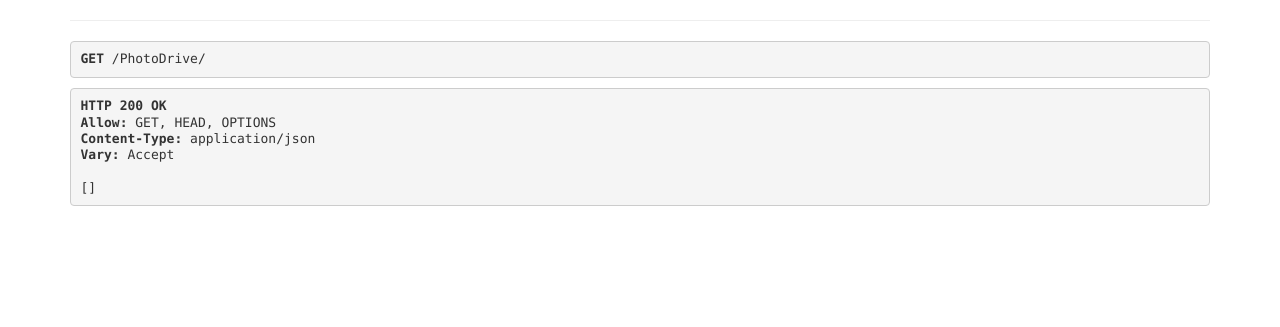
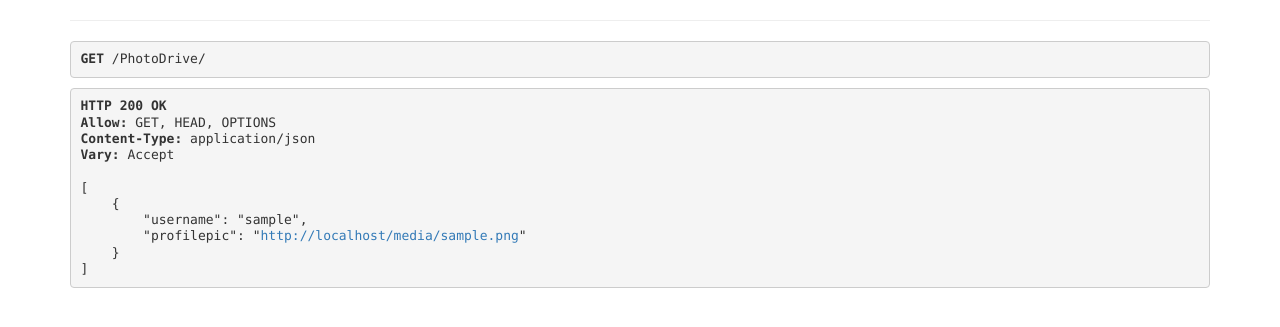
Before and after one commit to swastik1997/swastik-submit, a Django app: page /PhotoDrive/ in a window 1280 px wide. Shown: the part 240-567 px from the top of the page. Run offline with Django 3.2, Linux system fonts and the light colour scheme; tables that the repository leaves empty hold one stand-in row (values such as "Sample post"); some libraries are stand-ins or nearby versions.

Commit message:
Final commit 3

```diff
--- a/gallery/gallery/PhotoDrive/serializers.py
+++ b/gallery/gallery/PhotoDrive/serializers.py
@@ -4,7 +4,7 @@ from .models import User,Album,Photo
 class UserListSerializer(serializers.ModelSerializer):
 	class Meta:
 		model=User
-		fields=('username','first','last','profilepic')
+		fields=('username','profilepic')
 
 class UserDetailSerializer(serializers.ModelSerializer):
 
--- a/gallery/gallery/PhotoDrive/templates/login.html
+++ b/gallery/gallery/PhotoDrive/templates/login.html
@@ -4,9 +4,9 @@
 	<title></title>
 </head>
 <body>
-	<form action="PhotoDrive/login/" method="POST">
+	<form action="PhotoDrive/login/" method="POST"> {% csrf_token %}
 		Login:<input type="text" name="username"><br>
 		Password:<input type="password" name="password"><br>
-		<input type="submit" name="Login">
+		<input type="submit" name="submit">
 	</form>
 </body></html>
--- a/gallery/gallery/PhotoDrive/views.py
+++ b/gallery/gallery/PhotoDrive/views.py
@@ -1,5 +1,5 @@
 from django.shortcuts import render,get_object_or_404
-from django.http import HttpResponse,HttpResponseRedirect,HttpRequest
+from django.http import HttpResponse,HttpResponseRedirect
 from .models import User,Album,Photo
 from django.template import loader
 from django.contrib.auth.forms import UserCreationForm
@@ -43,45 +43,34 @@ from .serializers import (
 	SetVisiblityAlbumSerializer,
 	SetVisiblityPhotoSerializer,
 	)
-import json
 #from .permissions import IsOwnerOrReadOnly
-
-session={'username' : ''}
 
 def home(request):
 	return render(request,'login.html')
 
 def logout(request):
-	if request.method == 'POST':
-		print(session['username'])
-		session['username']=''
-		return HttpResponse(status=200)
+	if request.method == 'GET':
+		del request.session['username']
+		return HttpResponseRedirect('../../')
 	else:
-		return HttpResponse(status=404)
+		return Http404.HttpResponseNotFound('<h1>Page not found</h1>')
 
 def login(request):
-
 	if request.method == 'POST':
-		user= json.loads(request.body)
-		username=user[0]['username']
+		username=request.POST.get('username')
 		psw=User.objects.get(username=username).password
-		if psw==user[0]['password']:
-			print(request)
-			session['username']=username
-			print(request.session.keys())
-			return HttpResponse(status=200)
+		if psw==request.POST.get('password'):
+			request.session['username']=username
+			return HttpResponseRedirect('../')
 		else:
-			return HttpResponse(status=401)
+			return HttpResponseRedirect('../../')
 	else:
-		return HttpResponse(status=404)
+		return Http404.HttpResponseNotFound('<h1>Page not found</h1>')
 
 class UserList(ListAPIView):
 
 	queryset=User.objects.all()
 	serializer_class=UserListSerializer
-	def get_queryset(self):
-		username = session['username']
-		return User.objects.filter(username=username)
 
 class UserDetail(RetrieveAPIView):
 
@@ -89,7 +78,7 @@ class UserDetail(RetrieveAPIView):
 	serializer_class=UserDetailSerializer
 	lookup_field='username'
 	def get_queryset(self):
-		username = session['username']
+		username = self.kwargs['username']
 		return User.objects.filter(username=username)
 
 class UserDelete(DestroyAPIView):
@@ -102,110 +91,112 @@ class UserUpdate(UpdateAPIView):
 
 	queryset=User.objects.all()
 	serializer_class=UserUpdateSerializer
+	permission_classes=[IsAuthenticatedOrReadOnly]
 	lookup_field='username'
 
 class UserCreate(CreateAPIView):
 
 	queryset=User.objects.all()
 	serializer_class=UserCreateSerializer
+	permission_classes=[IsAuthenticated,IsAdminUser]
 
 def likealbum(request,username,album_id):
 
 	album=Album.objects.get(album_id=album_id)
-	liked=album.liked.filter(username=session['username'])
+	liked=album.liked.filter(username=request.session['username'])
 	if liked == None:
-		album.liked.add(User.objects.get(username=session['username']))
+		album.liked.add(User.objects.get(username=request.session['username']))
 	return HttpResponseRedirect('../')
 
 
 def likephoto(request,photo_id,username,album_id):
 
 	photo=Photo.objects.get(photo_id=photo_id)
-	liked=photo.liked.filter(username=session['username'])
+	liked=photo.liked.filter(username=request.session['username'])
 	if liked == None:
-		photo.liked.add(User.objects.get(username=session['username']))
+		photo.liked.add(User.objects.get(username=request.session['username']))
 	return HttpResponseRedirect('../')
 
 def CanSetVisibleToAlbum(request,username,album_id):
 
-	if username==session['username']:
+	if username==request.session['username']:
 		return SetVisibleToAlbum.as_view()(request,username=username,album_id=album_id)
 	else:
 		return HttpResponseRedirect('../')
 
 def CanSetVisibleToPhoto(request,username,album_id,photo_id):
 
-	if username==session['username']:
+	if username==request.session['username']:
 		return SetVisibleToPhoto.as_view()(request,username=username,album_id=album_id,photo_id=photo_id)
 	else:
 		return HttpResponseRedirect('../')
 
 def CanSetVisiblityAlbum(request,username,album_id):
 
-	if username==session['username']:
+	if username==request.session['username']:
 		return SetVisiblityAlbum.as_view()(request,username=username,album_id=album_id)
 	else:
 		return HttpResponseRedirect('../')
 
 def CanSetVisiblityPhoto(request,username,album_id,photo_id):
 
-	if username==session['username']:
+	if username==request.session['username']:
 		return SetVisiblityPhoto.as_view()(request,username=username,album_id=album_id,photo_id=photo_id)
 	else:
 		return HttpResponseRedirect('../')
 
 def CanAlbumCreate(request,username):
 
-	if username==session['username']:
+	if username==request.session['username']:
 		return AlbumCreate.as_view()(request,username=username)
 	else:
 		return HttpResponseRedirect('../')
 
 def CanAlbumUpdate(request,username,album_id):
 
-	if username==session['username']:
+	if username==request.session['username']:
 		return AlbumUpdate.as_view()(request,username=username,album_id=album_id)
 	else:
 		return HttpResponseRedirect('../')
 
 def CanAlbumDelete(request,username,album_id):
 
-	if username==session['username']:
+	if username==request.session['username']:
 		return AlbumDelete.as_view()(request,username=username,album_id=album_id)
 	else:
 		return HttpResponseRedirect('../')
 
 def CanPhotoCreate(request,username,album_id):
 
-	if username==session['username']:
+	if username==request.session['username']:
 		return PhotoCreate.as_view()(request,username=username,album_id=album_id)
 	else:
 		return HttpResponseRedirect('../')
 
 def CanPhotoUpdate(request,username,album_id,photo_id):
 
-	if username==session['username']:
+	if username==request.session['username']:
 		return PhotoUpdate.as_view()(request,username=username,album_id=album_id,photo_id=photo_id)
 	else:
 		return HttpResponseRedirect('../')
 
 def CanPhotoDelete(request,username,album_id,photo_id):
 
-	if username==session['username']:
+	if username==request.session['username']:
 		return PhotoDelete.as_view()(request,username=username,album_id=album_id,photo_id=photo_id)
 	else:
 		return HttpResponseRedirect('../')
 
 def CanUserUpdate(request,username):
 
-	if username==session['username']:
+	if username==request.session['username']:
 		return UserUpdate.as_view()(request,username=username)
 	else:
 		return HttpResponseRedirect('../')
 
 def CanUserDelete(request,username):
 
-	if username==session['username']:
+	if username==request.session['username']:
 		return UserDelete.as_view()(request,username=username)
 	else:
 		return HttpResponseRedirect('../')
@@ -214,6 +205,7 @@ class SetVisibleToAlbum(UpdateAPIView):
 
 	queryset=Album.objects.all()
 	serializer_class=SetVisibleToAlbumSerializer
+	permission_classes=[IsAuthenticated]
 	lookup_field='album_id'
 	def get_queryset(self):
 		album_id = self.kwargs['album_id']
@@ -223,6 +215,7 @@ class SetVisibleToPhoto(UpdateAPIView):
 
 	queryset=Photo.objects.all()
 	serializer_class=SetVisibleToPhotoSerializer
+	permission_classes=[IsAuthenticated]
 	lookup_field='photo_id'
 	def get_queryset(self):
 		photo_id = self.kwargs['photo_id']
@@ -232,6 +225,7 @@ class SetVisiblityAlbum(UpdateAPIView):
 
 	queryset=Album.objects.all()
 	serializer_class=SetVisiblityAlbumSerializer
+	permission_classes=[IsAuthenticated]
 	lookup_field='album_id'
 	def get_queryset(self):
 		album_id = self.kwargs['album_id']
@@ -241,6 +235,7 @@ class SetVisiblityPhoto(UpdateAPIView):
 
 	queryset=Photo.objects.all()
 	serializer_class=SetVisiblityPhotoSerializer
+	permission_classes=[IsAuthenticated]
 	lookup_field='photo_id'
 	def get_queryset(self):
 		photo_id = self.kwargs['photo_id']
@@ -252,7 +247,7 @@ class AlbumList(ListAPIView):
 	serializer_class=AlbumListSerializer
 	lookup_field='username'
 	def get_queryset(self):
-		user=session['username']
+		user=self.request.session['username']
 		username = self.kwargs['username']
 		if(username==user):
 			return Album.objects.filter(username=username)
@@ -273,19 +268,21 @@ class AlbumUpdate(UpdateAPIView):
 
 	queryset=Album.objects.all()
 	serializer_class=AlbumUpdateSerializer
+	permission_classes=[IsAuthenticatedOrReadOnly]
 	lookup_field='album_id'
 
 class AlbumCreate(CreateAPIView):
 
 	queryset=Album.objects.all()
 	serializer_class=AlbumCreateSerializer
+	permission_classes=[IsAuthenticated,IsAdminUser]
 	lookup_field='username'
 
 	def get_serializer_context(self):
 		context = super().get_serializer_context()
 		context.update(
 			{
-				"username": session['username']
+				"username": self.request.session['username']
 			}
 		)
 		return context
@@ -295,7 +292,7 @@ class PhotoList(ListAPIView):
 	serializer_class=PhotoListSerializer
 	lookup_field='album_id'
 	def get_queryset(self):
-		user=session['username']
+		user=self.request.session['username']
 		album_id = self.kwargs['album_id']
 		username = self.kwargs['username']
 		if(username==user):
@@ -320,7 +317,7 @@ class PhotoDetail(RetrieveAPIView):
 	serializer_class=PhotoDetailSerializer
 	lookup_field='photo_id'
 	def get_queryset(self):
-		user=session['username']
+		user=self.request.session['username']
 		username = self.kwargs['username']
 		photo_id = self.kwargs['photo_id']
 		if(username==user):
@@ -345,12 +342,14 @@ class PhotoUpdate(UpdateAPIView):
 	queryset=Photo.objects.all()
 	serializer_class=PhotoUpdateSerializer
 	lookup_field='photo_id'
+	permission_classes=[IsAuthenticatedOrReadOnly]
 
 class PhotoCreate(CreateAPIView):
 
 	queryset=Photo.objects.all()
 	serializer_class=PhotoCreateSerializer
 	lookup_field='album_id'
+	permission_classes=[IsAuthenticated,IsAdminUser]
 	def get_serializer_context(self):
 		context = super().get_serializer_context()
 		context.update(
--- a/gallery/gallery/gallery/settings.py
+++ b/gallery/gallery/gallery/settings.py
@@ -36,6 +36,7 @@ CORS_ORIGIN_WHITELIST=(
     'http://127.0.0.1:8000',
     'http://localhost',
     'http://localhost:4200',
+
 )
 
 # Application definition
@@ -48,7 +49,6 @@ INSTALLED_APPS = [
     'django.contrib.sessions',
     'django.contrib.messages',
     'django.contrib.staticfiles',
-    'django.views.decorators.csrf',
     'rest_framework',
     'rest_framework.authtoken',
     'corsheaders',
@@ -62,6 +62,7 @@ MIDDLEWARE = [
     'django.middleware.security.SecurityMiddleware',
     'django.contrib.sessions.middleware.SessionMiddleware',
     'django.middleware.common.CommonMiddleware',
+    'django.middleware.csrf.CsrfViewMiddleware',
     'django.contrib.auth.middleware.AuthenticationMiddleware',
     'django.contrib.messages.middleware.MessageMiddleware',
     'django.middleware.clickjacking.XFrameOptionsMiddleware',
```
Also changed, not shown: gallery/gallery/db.sqlite3, 3 other files.
